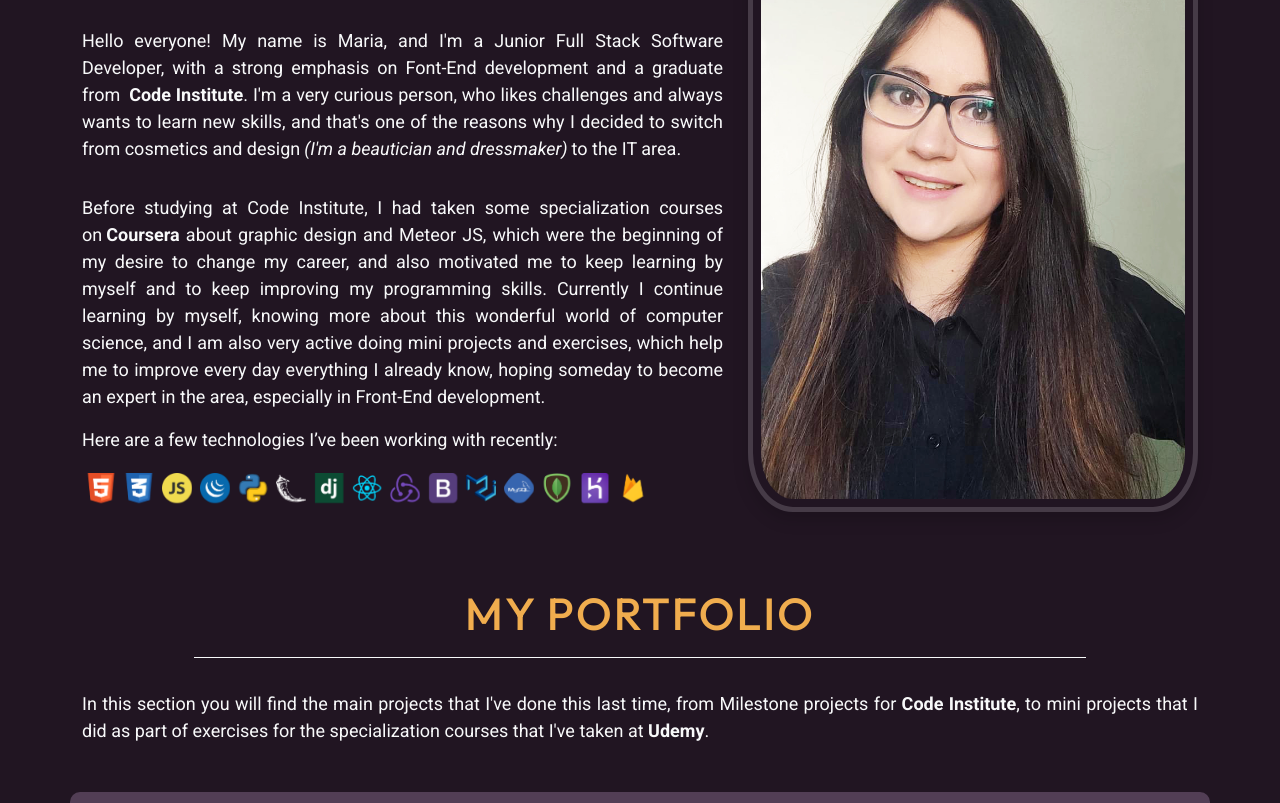
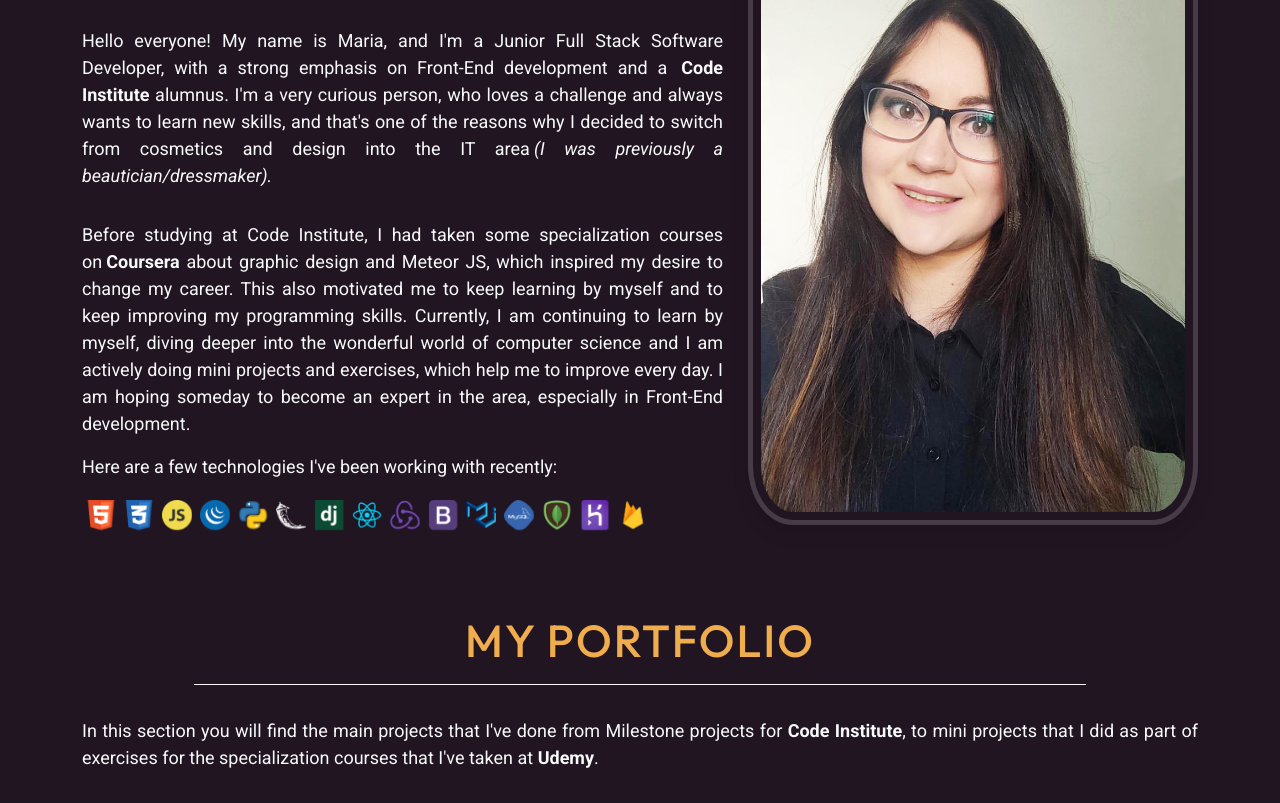
Before and after one commit to cotebarrientos/my-portfolio, a React (Create React App) app: page / in a window 1280 px wide. Shown: the part 980-1783 px from the top of the page. Built offline with nearby package versions, Linux system fonts and the light colour scheme.

Commit message:
Update website content, by changing some sections

```diff
--- a/src/components/About.jsx
+++ b/src/components/About.jsx
@@ -50,28 +50,28 @@ const About = () => {
                             data-aos-anchor-placement="center-bottom"/>
                         <p className="font-roboto pt-3 web-p"
                             data-aos="fade-up-right">
-                            Hello everyone! My name is Maria, and I'm a Junior Full Stack Software
-                            Developer, with a strong emphasis on Font-End development and a graduate
-                            from <strong className="ms-1">Code Institute</strong>. I'm a very curious
-                            person, who likes challenges and always wants to learn new skills, and that's
-                            one of the reasons why I decided to switch from cosmetics and design
-                            <em className="ms-1 me-1">(I'm a beautician and dressmaker)</em>
-                            to the IT area.
+
+                            Hello everyone! My name is Maria, and I'm a Junior Full Stack Software Developer,
+                            with a strong emphasis on Front-End development and a <strong className="ms-1">Code Institute</strong> alumnus.
+                            I'm a very curious person, who loves a challenge and always wants to learn new skills, and that's one of
+                            the reasons why I decided to switch from cosmetics and design into the IT area
+                            <em className="ms-1 me-1">(I was previously a beautician/dressmaker).</em>
                         </p>
                         <p className="font-roboto pt-3 web-p"
                             data-aos="fade-up-right">
+
                             Before studying at Code Institute, I had taken some specialization courses on
-                            <strong className="ms-1">Coursera</strong> about graphic design and Meteor JS,
-                            which were the beginning of my desire to change my career, and also motivated
-                            me to keep learning by myself and to keep improving my programming skills.
-                            Currently I continue learning by myself, knowing more about this wonderful world
-                            of computer science, and I am also very active doing mini projects and exercises,
-                            which help me to improve every day everything I already know, hoping someday to
-                            become an expert in the area, especially in Front-End development.
+                            <strong className="ms-1">Coursera </strong> about graphic design and Meteor JS,
+                            which inspired my desire to change my career. This also motivated me to keep
+                            learning by myself and to keep improving my programming skills. Currently,
+                            I am continuing to learn by myself, diving deeper into the wonderful world
+                            of computer science and I am actively doing mini projects and exercises,
+                            which help me to improve every day. I am hoping someday to become an expert
+                            in the area, especially in Front-End development.
                         </p>
                         <p className="font-roboto web-p"
                             data-aos="fade-up-right">
-                            Here are a few technologies I’ve been working with recently:
+                            Here are a few technologies I've been working with recently:
                         </p>
                         <span>
                             <Image
--- a/src/components/Portfolio.jsx
+++ b/src/components/Portfolio.jsx
@@ -34,10 +34,10 @@ const Portfolio = () => {
                     <p className="font-roboto pt-3 mb-5 web-p"
                         data-aos="fade-up"
                         data-aos-anchor-placement="center-bottom">
-                    In this section you will find the main projects that I've done this last time,
-                    from Milestone projects for <strong>Code Institute</strong>, to mini projects
-                    that I did as part of exercises for the specialization courses that I've taken
-                    at <strong>Udemy</strong>.
+
+                    In this section you will find the main projects that I've done from Milestone
+                    projects for <strong>Code Institute</strong>, to mini projects that I did as part
+                    of exercises for the specialization courses that I've taken at <strong>Udemy</strong>.
                     </p>
                     <Project1 />
                     <Project2 />
--- a/src/components/projects/Project6.jsx
+++ b/src/components/projects/Project6.jsx
@@ -40,10 +40,10 @@ const Project6 = () => {
                             <Badge bg="dark shadow">MyPokeApp</Badge>
                     </h3>
                     <p className="font-exo project-description mt-4">
-                        This mini project was one of many exercises I did while I was studying
-                        React and Redux on Udemy. The app queries directly to the Pokemon API,
-                        and also the user can log in with a google account thanks to Firebase.
-                        Personally this was the exercise I enjoyed the most.
+                    This mini project was one of many exercises I did while I was studying React and
+                    Redux on Udemy. The app queries directly to the Pokemon API, and the user can log
+                    in with a google account thanks to Firebase. This was the exercise that I
+                    enjoyed the most.
                     </p>
                     <p className="font-exo project-description mt-4">
                         Main technologies used:
```
